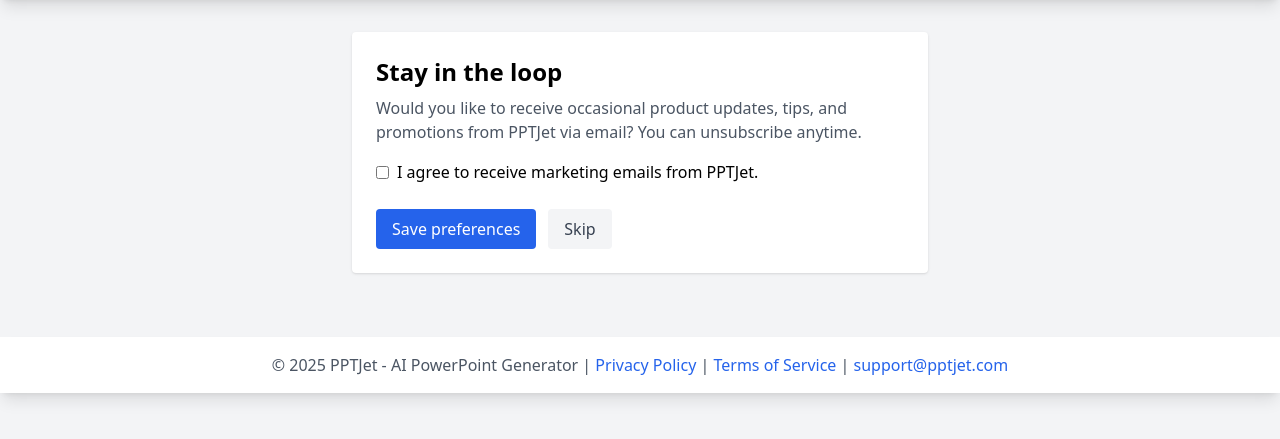
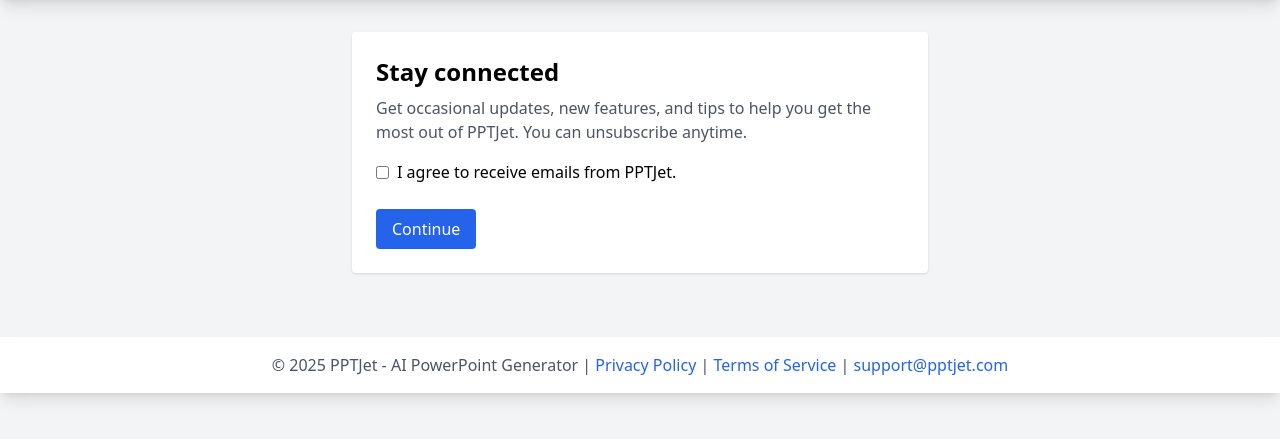
Before and after one commit to techanyday/pptjetz, a Flask app: page /consent in a window 1280 px wide. Shown: the part 64-503 px from the top of the page. Run offline with Flask 3, Linux system fonts and the light colour scheme; the visitor is signed in with stand-in values (Sample User, id 1); parts of the project's set-up code (start-up, migrations or seed data) failed here and were passed over; some libraries are stand-ins or nearby versions.

Commit message:
Consent: update copy and CTA on marketing preferences modal

```diff
--- a/app/templates/consent.html
+++ b/app/templates/consent.html
@@ -4,8 +4,8 @@
 
 {% block content %}
 <div class="max-w-xl mx-auto bg-white p-6 rounded shadow">
-  <h1 class="text-2xl font-semibold mb-2">Stay in the loop</h1>
-  <p class="text-gray-600 mb-4">Would you like to receive occasional product updates, tips, and promotions from PPTJet via email? You can unsubscribe anytime.</p>
+  <h1 class="text-2xl font-semibold mb-2">Stay connected</h1>
+  <p class="text-gray-600 mb-4">Get occasional updates, new features, and tips to help you get the most out of PPTJet. You can unsubscribe anytime.</p>
 
   {% if error %}
   <div class="p-3 bg-red-50 text-red-700 rounded mb-3">{{ error }}</div>
@@ -14,12 +14,11 @@
   <form method="post">
     <label class="inline-flex items-center">
       <input type="checkbox" name="opt_in" value="1" class="mr-2">
-      <span>I agree to receive marketing emails from PPTJet.</span>
+      <span>I agree to receive emails from PPTJet.</span>
     </label>
-    <input type="hidden" name="consent_text" value="I agree to receive marketing emails from PPTJet.">
-    <div class="mt-6 flex gap-3">
-      <button type="submit" class="px-4 py-2 bg-blue-600 text-white rounded hover:bg-blue-700">Save preferences</button>
-      <a href="{{ next_url or url_for('main.home') }}" class="px-4 py-2 bg-gray-100 text-gray-700 rounded hover:bg-gray-200">Skip</a>
+    <input type="hidden" name="consent_text" value="I agree to receive emails from PPTJet.">
+    <div class="mt-6">
+      <button type="submit" class="px-4 py-2 bg-blue-600 text-white rounded hover:bg-blue-700">Continue</button>
     </div>
   </form>
 </div>
```
